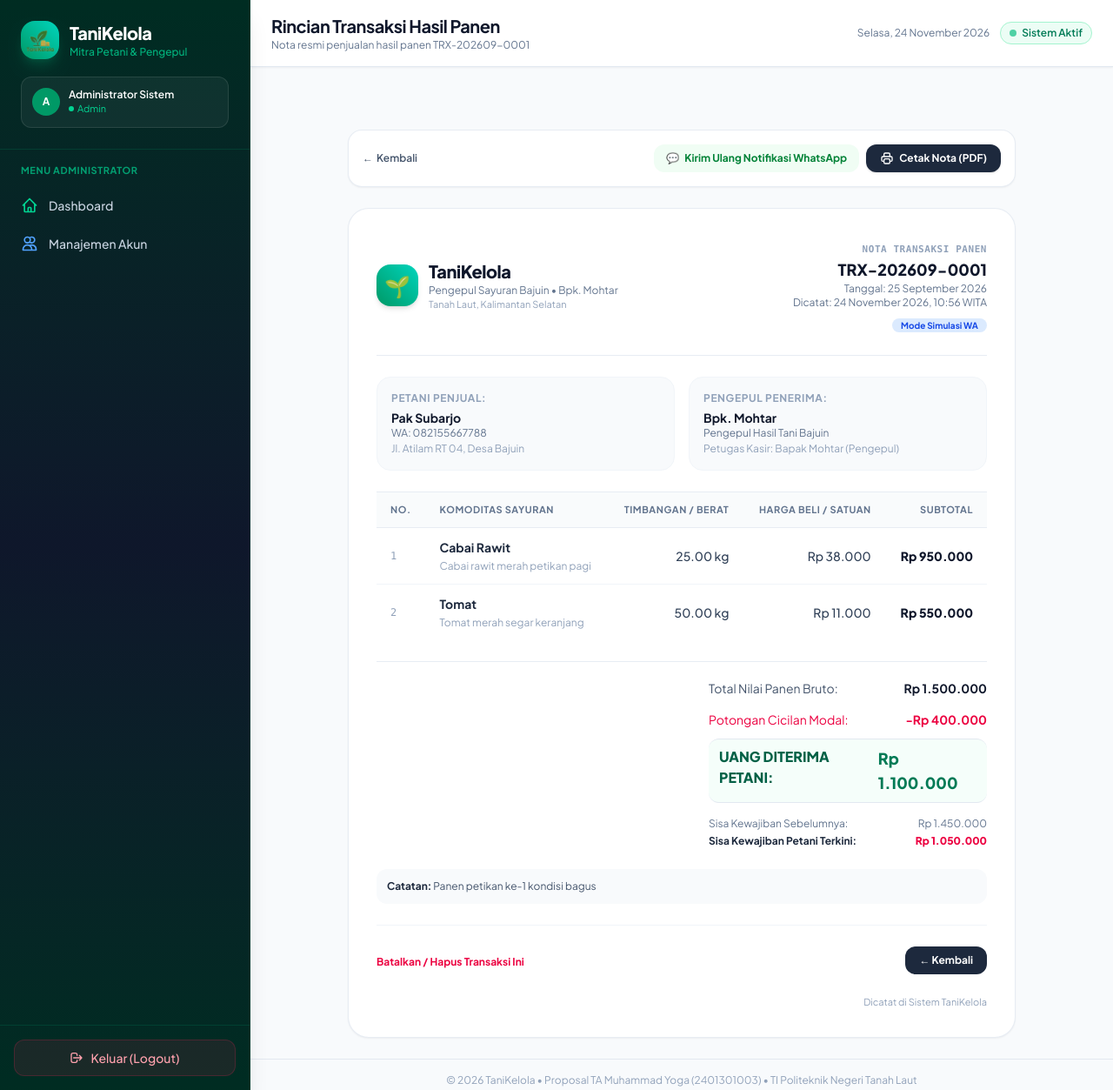
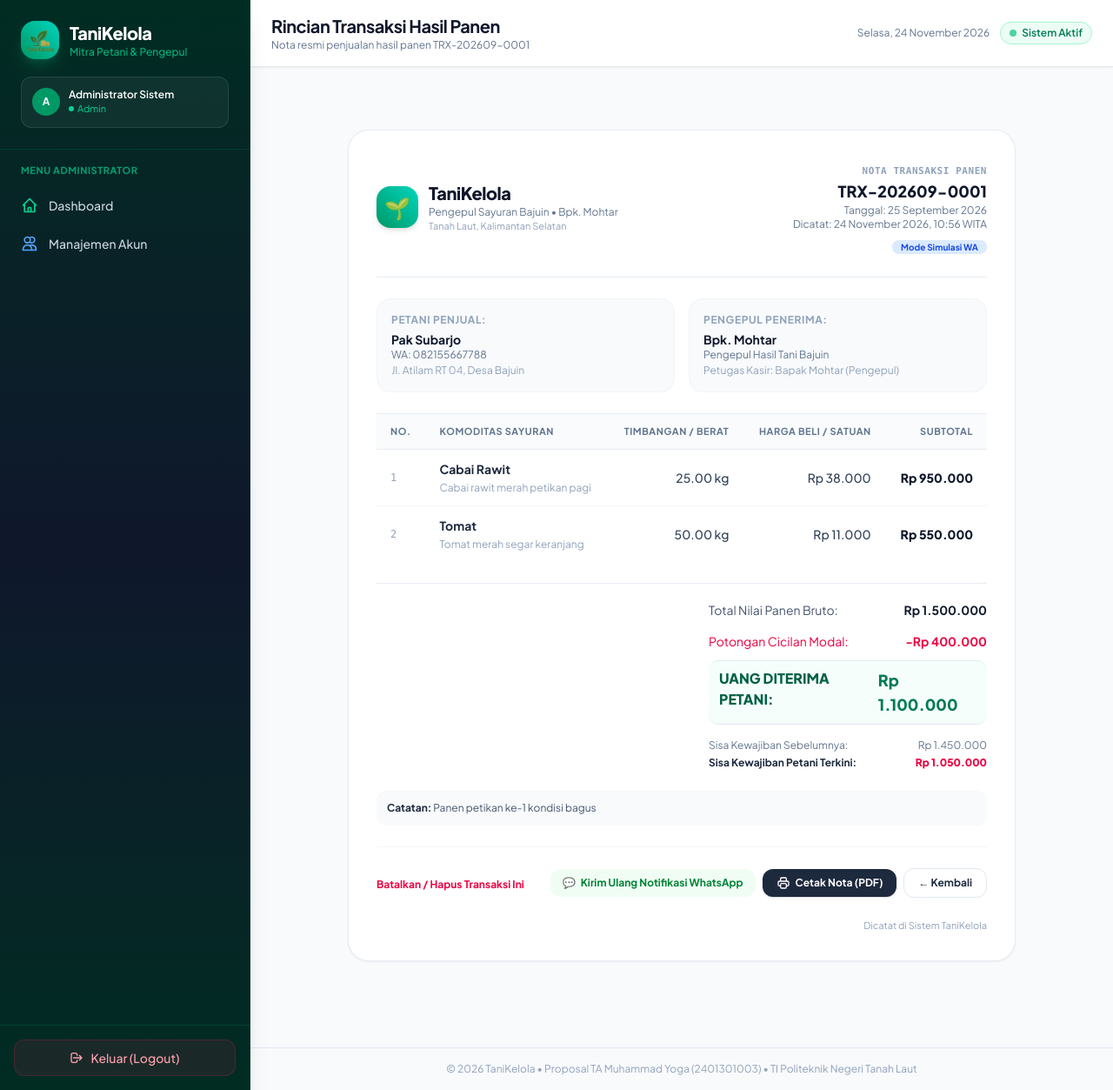
Before and after one commit to muhamadyoga111new-sketch/TaniKelola, a Laravel app: page /pengepul/transaksi/1 in a window 1280 px wide. Shown: the whole page at 87% size. Run offline with Laravel 12, Linux system fonts and the light colour scheme; a user stored in the database is signed in; data comes from the database, SQL or seed files in the repository; style sheets or scripts are compiled from the project's sources.

Commit message:
Detail transaksi: pindahkan Kembali, Kirim WA, dan Cetak Nota semua ke bawah

```diff
--- a/resources/views/pengepul/transaksi/show.blade.php
+++ b/resources/views/pengepul/transaksi/show.blade.php
@@ -16,29 +16,6 @@
     }
 @endphp
 <div class="max-w-3xl mx-auto space-y-6">
-
-    <!-- Action Toolbar -->
-    <div class="flex flex-wrap items-center justify-between gap-3 bg-white p-4 rounded-2xl border border-slate-200/80 shadow-xs">
-        <a href="{{ $backUrl }}" class="text-xs font-semibold text-slate-600 hover:text-slate-900 flex items-center space-x-1">
-            <span>&larr;</span>
-            <span>Kembali</span>
-        </a>
-
-        <div class="flex items-center space-x-2">
-            <form action="{{ route('pengepul.transaksi.kirim_wa', $transaksi) }}" method="POST">
-                @csrf
-                <button type="submit" class="px-3.5 py-2 rounded-xl bg-green-50 hover:bg-green-100 text-green-700 font-bold text-xs flex items-center space-x-1.5 transition">
-                    <span>💬</span>
-                    <span>Kirim Ulang Notifikasi WhatsApp</span>
-                </button>
-            </form>
-
-            <a href="{{ route('pengepul.transaksi.cetak', $transaksi) }}" target="_blank" class="px-4 py-2 rounded-xl bg-slate-800 hover:bg-slate-700 text-white font-bold text-xs flex items-center space-x-1.5 transition shadow-sm">
-                <svg class="w-4 h-4" fill="none" stroke="currentColor" viewBox="0 0 24 24"><path stroke-linecap="round" stroke-linejoin="round" stroke-width="2" d="M17 17h2a2 2 0 002-2v-4a2 2 0 00-2-2H5a2 2 0 00-2 2v4a2 2 0 002 2h2m2 4h6a2 2 0 002-2v-4a2 2 0 00-2-2H9a2 2 0 00-2 2v4a2 2 0 002 2zm8-12V5a2 2 0 00-2-2H9a2 2 0 00-2 2v4h10z"/></svg>
-                <span>Cetak Nota (PDF)</span>
-            </a>
-        </div>
-    </div>
 
     <!-- The Invoice Card -->
     <div class="bg-white rounded-3xl border border-slate-200/80 shadow-xs p-6 sm:p-8 space-y-6">
@@ -168,7 +145,7 @@
             </div>
         @endif
 
-        <div class="pt-6 border-t border-slate-100 flex items-center justify-between">
+        <div class="pt-6 border-t border-slate-100 flex flex-wrap items-center justify-between gap-3">
             <form action="{{ route('pengepul.transaksi.destroy', $transaksi) }}" method="POST" onsubmit="return confirm('Apakah Anda yakin ingin membatalkan dan menghapus transaksi ini? Kewajiban petani akan disesuaikan kembali.');">
                 @csrf
                 @method('DELETE')
@@ -177,9 +154,24 @@
                 </button>
             </form>
 
-            <a href="{{ $backUrl }}" class="px-4 py-2 rounded-xl bg-slate-800 hover:bg-slate-700 text-white text-xs font-bold transition">
-                &larr; Kembali
-            </a>
+            <div class="flex flex-wrap items-center gap-2">
+                <form action="{{ route('pengepul.transaksi.kirim_wa', $transaksi) }}" method="POST">
+                    @csrf
+                    <button type="submit" class="px-3.5 py-2 rounded-xl bg-green-50 hover:bg-green-100 text-green-700 font-bold text-xs flex items-center space-x-1.5 transition">
+                        <span>💬</span>
+                        <span>Kirim Ulang Notifikasi WhatsApp</span>
+                    </button>
+                </form>
+
+                <a href="{{ route('pengepul.transaksi.cetak', $transaksi) }}" target="_blank" class="px-4 py-2 rounded-xl bg-slate-800 hover:bg-slate-700 text-white font-bold text-xs flex items-center space-x-1.5 transition shadow-sm">
+                    <svg class="w-4 h-4" fill="none" stroke="currentColor" viewBox="0 0 24 24"><path stroke-linecap="round" stroke-linejoin="round" stroke-width="2" d="M17 17h2a2 2 0 002-2v-4a2 2 0 00-2-2H5a2 2 0 00-2 2v4a2 2 0 002 2h2m2 4h6a2 2 0 002-2v-4a2 2 0 00-2-2H9a2 2 0 00-2 2v4a2 2 0 002 2zm8-12V5a2 2 0 00-2-2H9a2 2 0 00-2 2v4h10z"/></svg>
+                    <span>Cetak Nota (PDF)</span>
+                </a>
+
+                <a href="{{ $backUrl }}" class="px-4 py-2 rounded-xl bg-white hover:bg-slate-50 text-slate-800 border border-slate-200 font-bold text-xs transition">
+                    &larr; Kembali
+                </a>
+            </div>
         </div>
         <p class="text-[11px] text-slate-400 text-right">Dicatat di Sistem TaniKelola</p>
 
```
